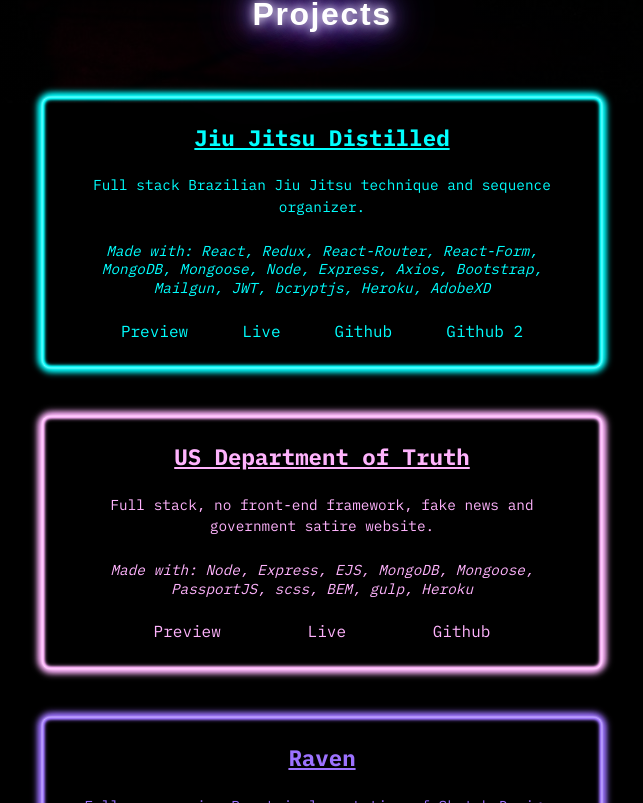
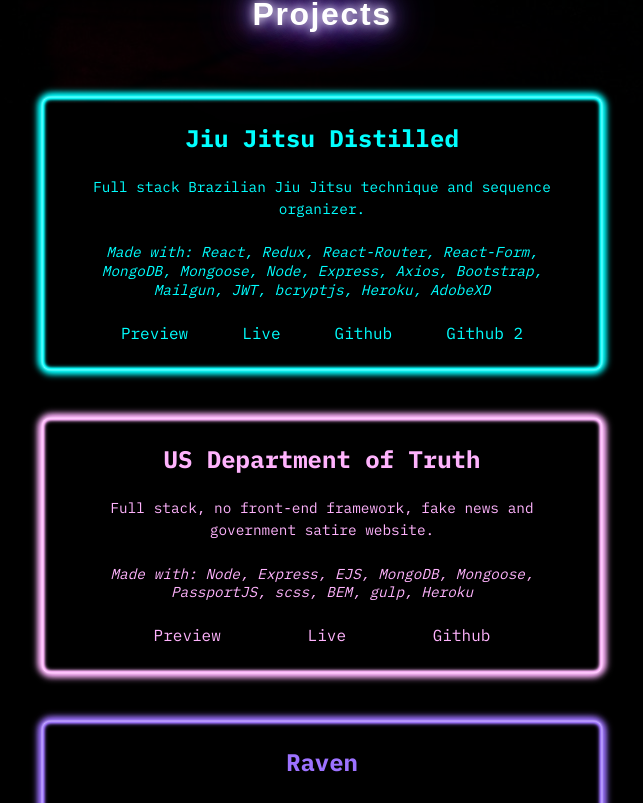
Before and after one commit to sartoriusrex/portfolio, a React (Create React App) app: page / in a window 1280 px wide. Shown: the part 1817-2620 px from the top of the page, without its empty margins (318-961 px from the left). Built offline with nearby package versions, Linux system fonts and the light colour scheme; a web font is replaced by a local one.

Commit message:
remove underline text dec on project item title and make slightly larger font size

```diff
--- a/src/styles/general.js
+++ b/src/styles/general.js
@@ -51,11 +51,10 @@
 
 export const ProjectItemTitle = styled.h3`
   color: ${ props => props.color };
-  font-size: 1.4em;
+  font-size: 1.5em;
   font-weight: bold;
   margin-bottom: 1.5rem;
   text-align: center;
-  text-decoration: underline;
 `
 
 export const ProjectItemTechs = styled.p`
```
